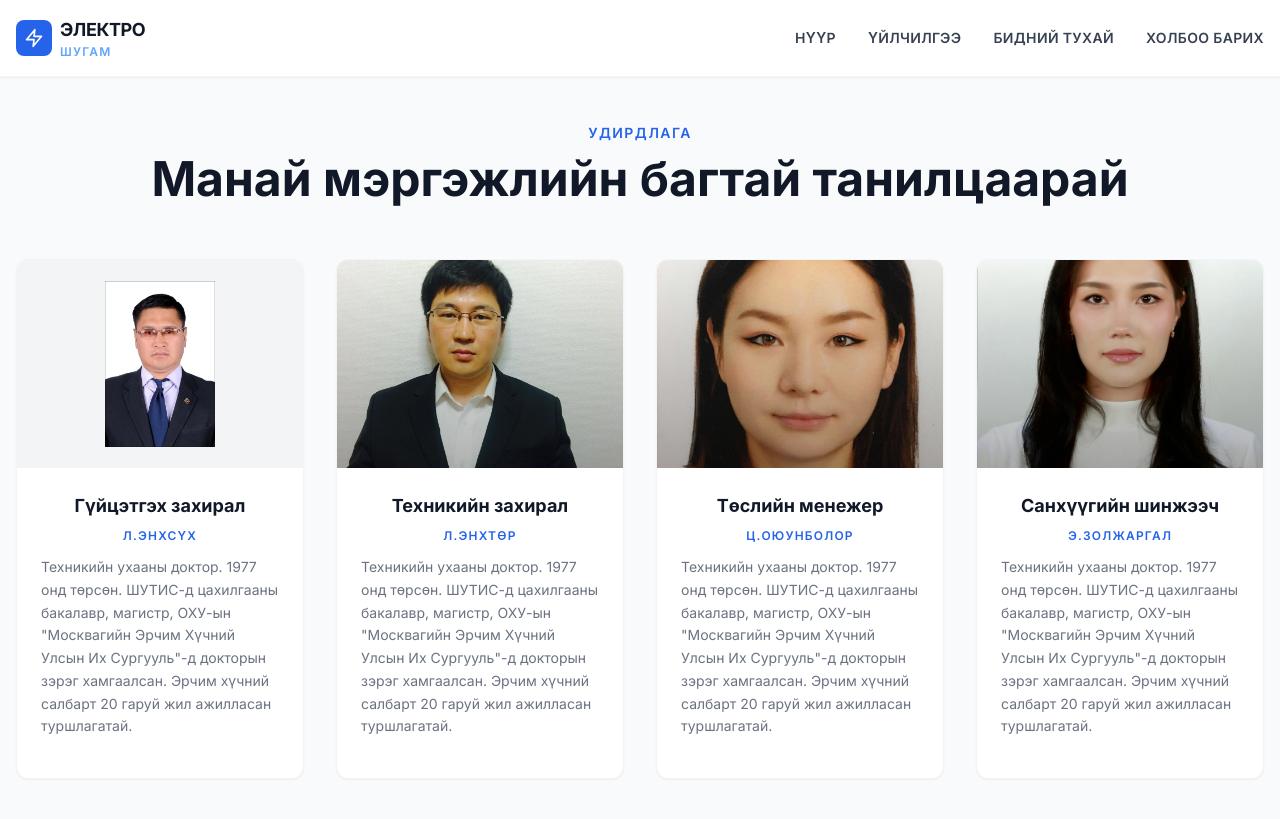
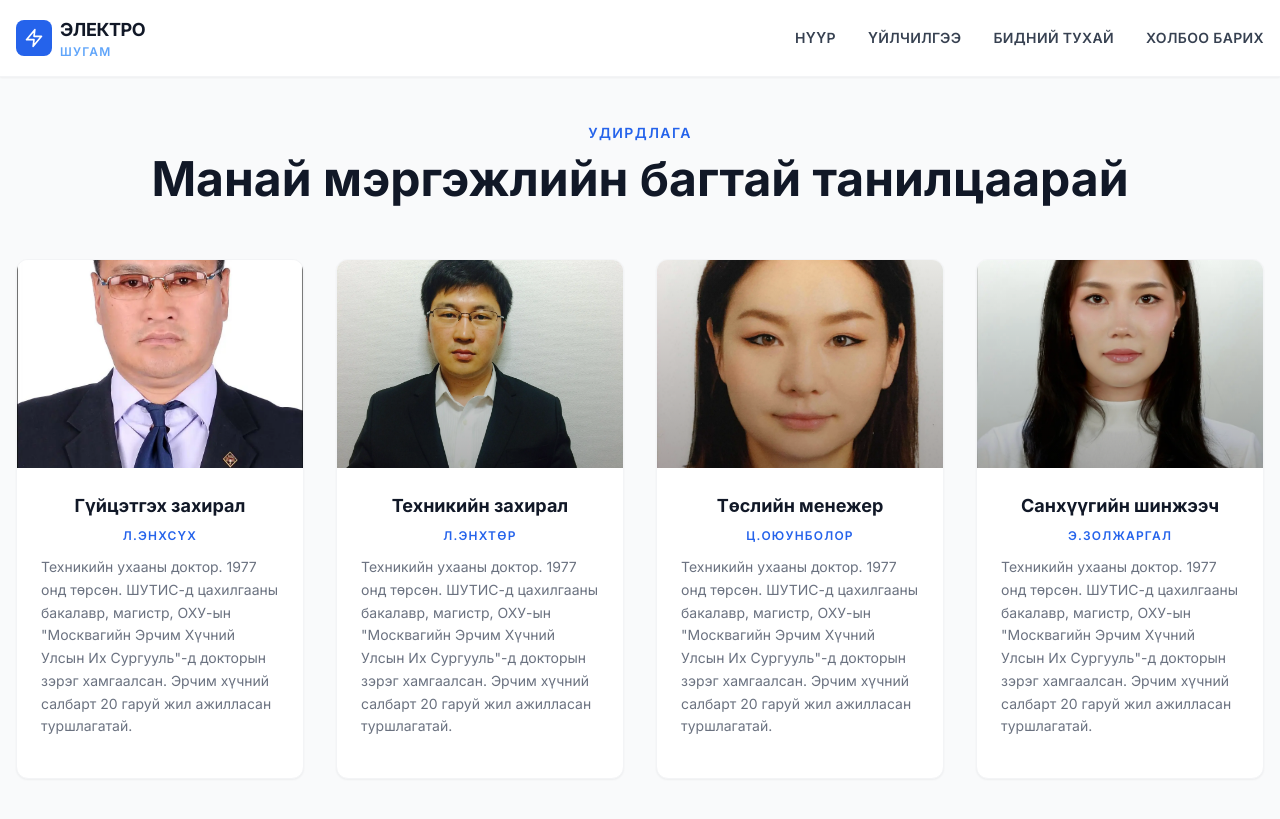
Before and after one commit to electroshugam/electroshugam_web_new, a Jekyll site: the page built from index.html, in a window 1280 px wide and 900 px high, scrolled down 3228 px. Shown: the top 819 px of the window. Built offline with Jekyll 4.4.1, drawn with Linux system fonts in a browser that asks for light colours; nearby versions of some CDN libraries.

Commit message:
fig update

```diff
--- a/index.html
+++ b/index.html
@@ -217,7 +217,7 @@ body_class: hero-dark
           <div class="relative h-52 flex items-center justify-center bg-gray-100">
             <img
               src="{{ '/media/enkhsukh.webp' | relative_url }}"
-              class="h-[80%] object-cover">
+              class="h-[80%] w-full h-full object-cover">
           </div>
       <div class="absolute inset-0 bg-gradient-to-t from-black/30 to-transparent"></div>
         <div class="p-6">
```
